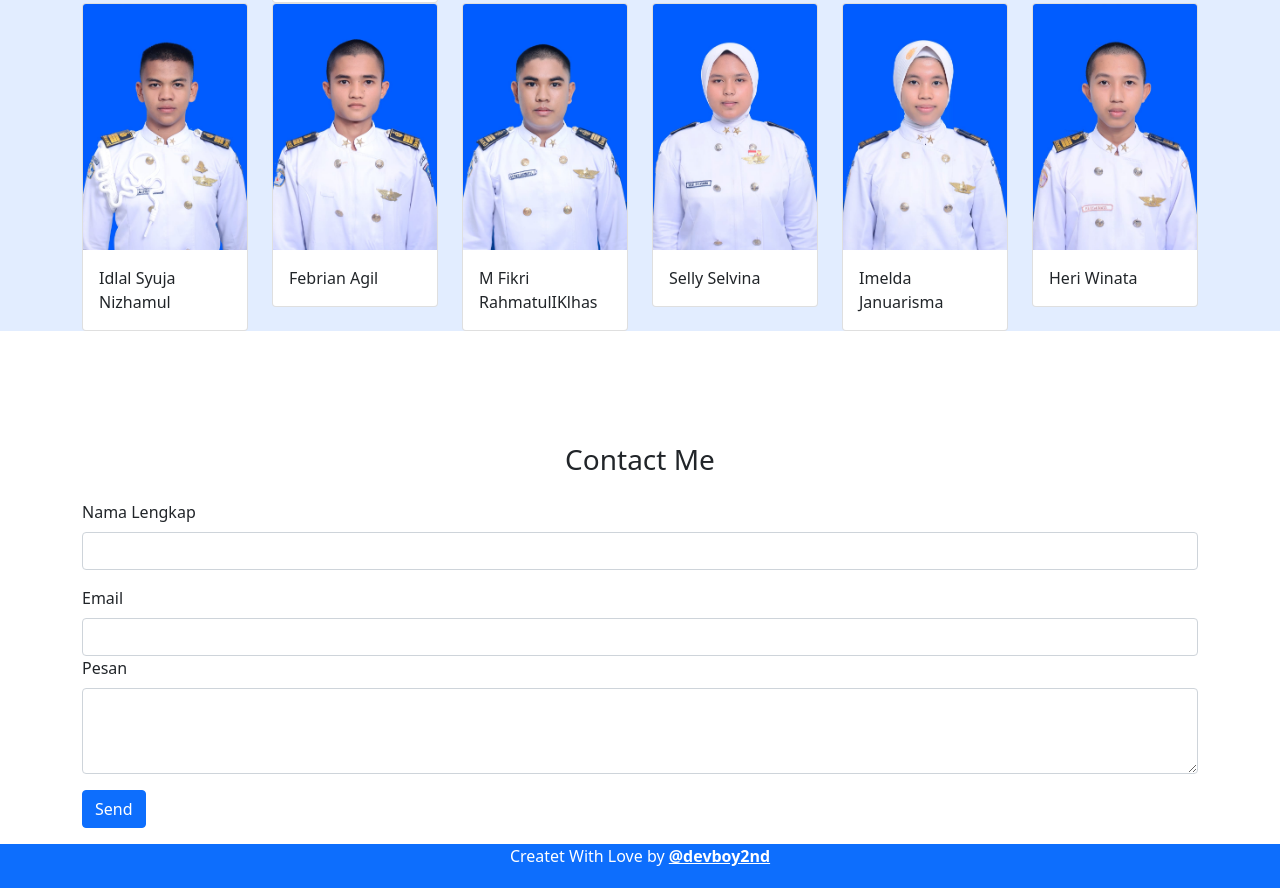
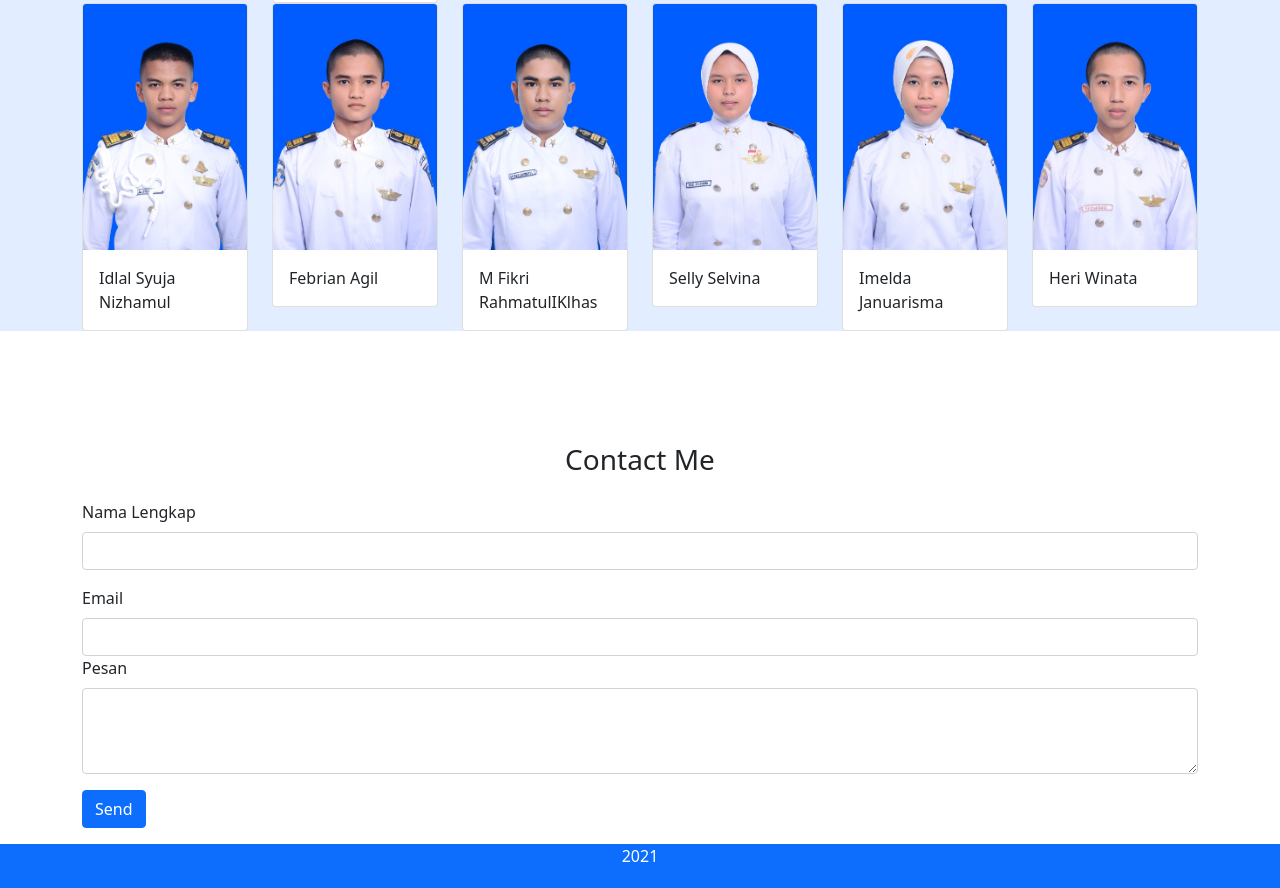
Before and after one commit to devboy2nd/devboy2nd.github.io, a plain HTML site: page index.html in a window 1280 px wide. Shown: the part 2412-3300 px from the top of the page. Drawn offline with nearby package versions, Linux system fonts and the light colour scheme.

Commit message:
perubahan

```diff
--- a/index.html
+++ b/index.html
@@ -412,7 +412,7 @@
     <!-- akhir contact-->
     <!-- footer-->
     <footer class="bg-primary text-white text-center pb-1">
-        <p>Createt With Love by <a href="https://www.instagram.com/devboy2nd/" class="text-white fw-bold">@devboy2nd</a></p>
+        <p>2021</p>
     </footer>
     <!-- akhir footer-->
 
```
